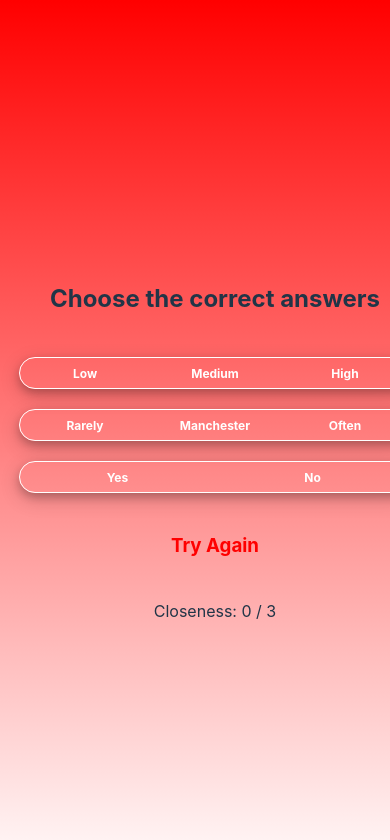
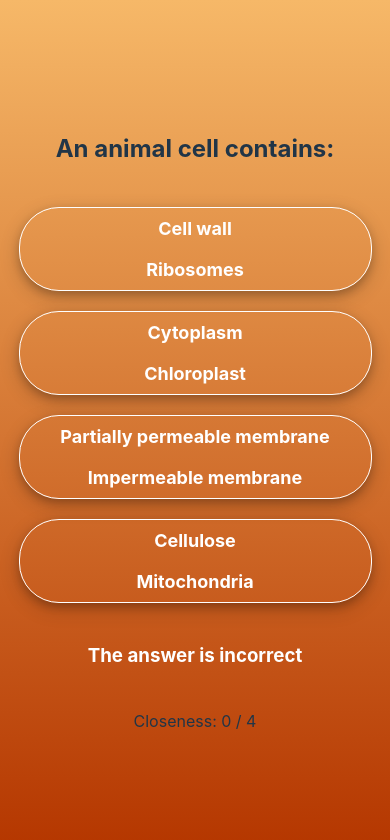
Before and after one commit to jordantrent/seneca-fe-test, a React (Vite) app: page / in a window 390 px wide. Shown: the top 840 px of the page. Built offline with nearby package versions, Linux system fonts and the light colour scheme.

Commit message:
everything seems to work, just question browsing to do as an option

```diff
--- a/src/App.tsx
+++ b/src/App.tsx
@@ -5,13 +5,15 @@ function App() {
   return (
     <>
         <Question
-            title="Choose the correct answers"
+            title="An animal cell contains:"
             optionsPerSlider={[
-                ['Low', 'Medium', 'High'],
-                ['Rarely', 'Manchester', 'Often'],
-                ['Yes', 'No']
+                ['Cell wall', 'Ribosomes'],
+                ['Cytoplasm', 'Chloroplast'],
+                ['Partially permeable membrane', 'Impermeable membrane'],
+                ['Cellulose', 'Mitochondria'],
             ]}
-            correctAnswers={['High', 'Often', 'Yes']}
+            // Answers must be input in the same order as the options above!
+            correctAnswers={['Ribosomes', 'Cytoplasm', 'Partially permeable membrane', 'Mitochondria']}
         />
     </>
   )
--- a/src/components/Question.css
+++ b/src/components/Question.css
@@ -4,28 +4,32 @@
     left: 0;
     width: 100%;
     height: 100%;
-    padding: 20px;
     display: flex;
     flex-direction: column;
     justify-content: center;
     gap: 20px;
     align-items: center;
     transition: background-color 0.3s ease;
+    margin: 0 auto;
 
 }
 
 .closeness-0 {
-    background: linear-gradient(to bottom, #ff0000, #ffffff); /* Red to White */
+    background: linear-gradient(to bottom, #F6B868, #b53700); /* Red to White */
 }
 
 .closeness-1 {
-    background: linear-gradient(to bottom, #ff7300, #ffffff); /* Orange to White */
+    background: linear-gradient(to bottom, #F6B868, #EE6B2D); /* Red to White */
 }
 
 .closeness-2 {
-    background: linear-gradient(to bottom, #cf9f00, #ffffff); /* Yellow to White */
+    background: linear-gradient(to bottom, #F1B496, #EA806A); /* Orange to White */
 }
 
 .closeness-3 {
-    background: linear-gradient(to bottom, #33bfcc, #ffffff); /* Green to White */
+    background: linear-gradient(to bottom, #eacf7c, #e8a726); /* Yellow to White */
 }
+
+.closeness-4 {
+    background: linear-gradient(to bottom, #76E0C2, #59CADA); /* Green to White */
+}
--- a/src/components/Question.tsx
+++ b/src/components/Question.tsx
@@ -39,11 +39,12 @@ const Question: React.FC<QuestionProps> = ({ title, optionsPerSlider, correctAns
                     options={options}
                     selected={selectedAnswers[index]}
                     onChange={(answer) => handleAnswerChange(index, answer)}
+                    disabled={isCorrect}
                 />
             ))}
 
-            <h3 style={{ color: isCorrect ? 'green' : 'red' }}>
-                {isCorrect ? 'Correct!' : 'Try Again'}
+            <h3 style={{ color: 'white' }}>
+                {isCorrect ? 'Correct!' : 'The answer is incorrect'}
             </h3>
 
             <div>
--- a/src/components/Slider.css
+++ b/src/components/Slider.css
@@ -6,6 +6,7 @@
     border: 1px solid white;
     box-shadow: 0 4px 8px 0 rgba(0, 0, 0, 0.2), 0 6px 20px 0 rgba(0, 0, 0, 0.19);
     border-radius: 40px;
+    overflow: hidden;
 }
 
 .slider-thumb {
@@ -49,16 +50,19 @@
 }
 
 
-@media screen and (max-width: 768px) {
+@media screen and (max-width: 900px) {
     .slider-container {
         width: 100%;
     }
+
     .slider-options {
         height: 35px;
     }
+
     .slider-thumb {
         height: 35px;
     }
+
     .slider-option {
         font-size: 14px;
         padding: 0 8px;
@@ -67,16 +71,29 @@
 
 @media screen and (max-width: 480px) {
     .slider-container {
+        width: 90%;
+        flex-direction: column;
+        align-items: center;
+    }
+
+    .slider-options {
+        flex-direction: column;
+        align-items: center;
+        height: auto;
+        position: relative;
         width: 100%;
     }
-    .slider-options {
-        height: 30px;
+
+    .slider-option {
+        font-size: 18px;
+        padding: 10px;
+        width: 100%;
+        text-align: center;
     }
+
     .slider-thumb {
-        height: 30px;
-    }
-    .slider-option {
-        font-size: 12px;
-        padding: 0 6px;
+        width: 120%;
+        position: absolute;
+        transition: top 0.3s ease, height 0.3s ease;
     }
 }
--- a/src/components/Slider.tsx
+++ b/src/components/Slider.tsx
@@ -1,16 +1,33 @@
-import React from 'react';
+import React, { useState, useEffect } from 'react';
 import './Slider.css';
 
 interface SliderProps {
     options: string[];
     selected: string;
     onChange: (value: string) => void;
+    disabled: boolean;
 }
 
-const Slider: React.FC<SliderProps> = ({ options, selected, onChange }) => {
+const Slider: React.FC<SliderProps> = ({ options, selected, onChange, disabled }) => {
+    const [isMobile, setIsMobile] = useState(window.innerWidth < 480);
+
+    useEffect(() => {
+        const handleResize = () => setIsMobile(window.innerWidth < 480);
+        window.addEventListener("resize", handleResize);
+        return () => window.removeEventListener("resize", handleResize);
+    }, []);
+
     const selectedIndex = options.indexOf(selected);
+
     const thumbWidth = selected ? 100 / options.length : 0;
     const thumbLeft = selected ? (selectedIndex * 100) / options.length : 0;
+
+    const thumbTop = isMobile && selected ? `${(selectedIndex * 100) / options.length}%` : '0';
+    const thumbHeight = isMobile && selected ? `${100 / options.length}%` : '0';
+
+    const thumbStyle = isMobile
+        ? { top: thumbTop, height: thumbHeight }
+        : { left: `${thumbLeft}%`, width: `${thumbWidth}%` };
 
     return (
         <div className="slider-container">
@@ -20,6 +37,7 @@ const Slider: React.FC<SliderProps> = ({ options, selected, onChange }) => {
                         key={option}
                         className={`slider-option ${option === selected ? 'selected' : ''}`}
                         onClick={() => onChange(option)}
+                        disabled={disabled}
                     >
                         {option}
                     </button>
@@ -27,10 +45,7 @@ const Slider: React.FC<SliderProps> = ({ options, selected, onChange }) => {
             </div>
             <div
                 className="slider-thumb"
-                style={{
-                    left: `${thumbLeft}%`,
-                    width: `${thumbWidth}%`,
-                }}
+                style={thumbStyle}
             />
         </div>
     );
```
